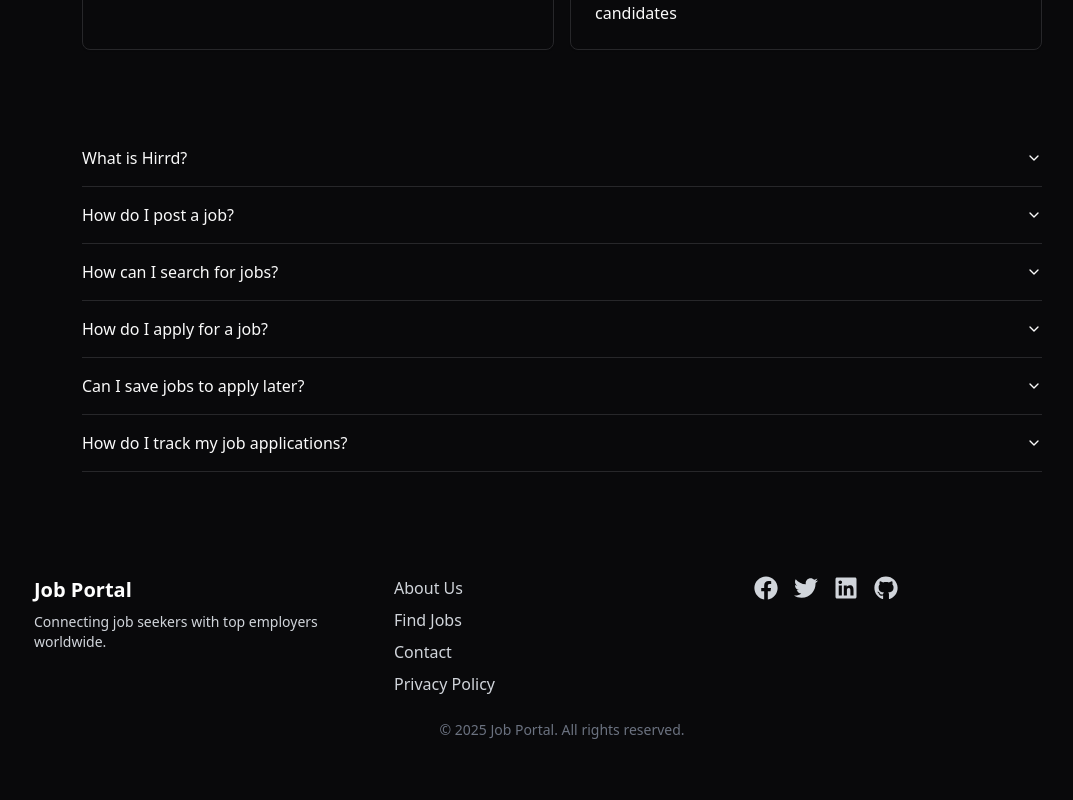
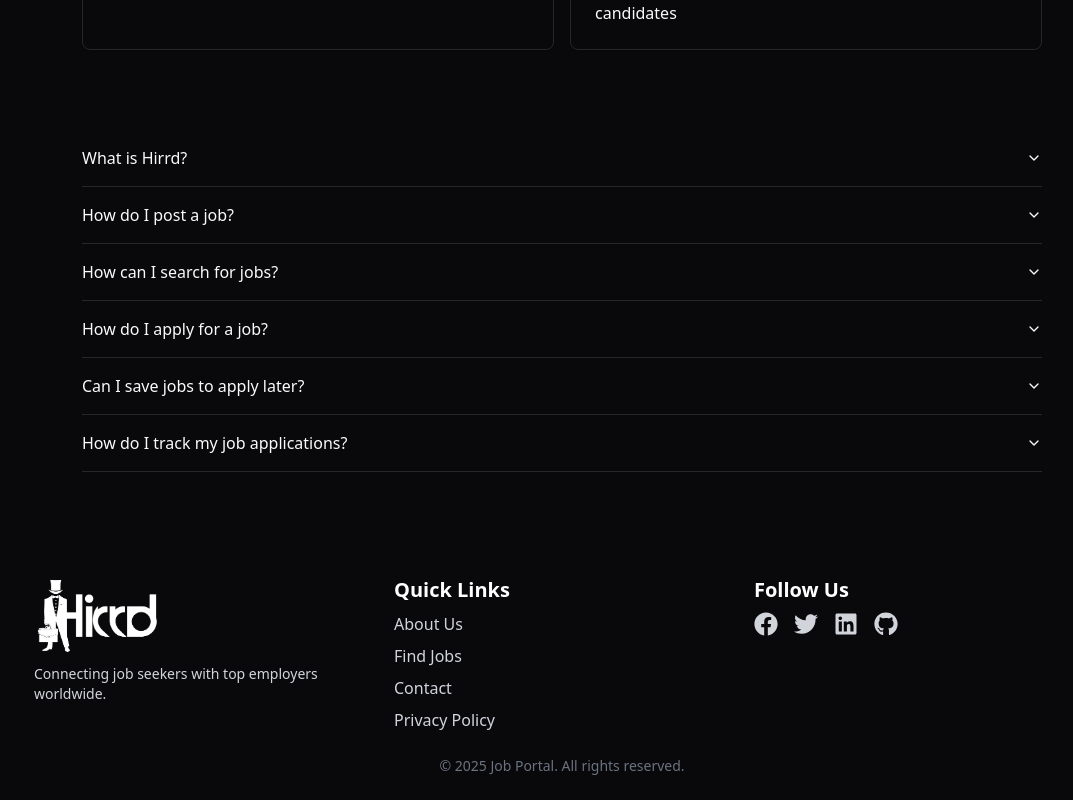
Before and after one commit to Sankalp20Tiwari/job_portal, a React (Vite) app: page / in a window 1280 px wide. Shown: the part 1575-2375 px from the top of the page, without its empty margins (78-1151 px from the left). Before the commit the page ends 2339 px from the top, so only its background shows below. Built offline with nearby package versions, Linux system fonts and the light colour scheme; no server answers.

Commit message:
footer update

```diff
--- a/src/components/footer.jsx
+++ b/src/components/footer.jsx
@@ -7,7 +7,7 @@ const Footer = () => {
         <div className="grid grid-cols-1 md:grid-cols-3 gap-6">
           {/* Brand & Description */}
           <div>
-            <h2 className="text-xl font-bold text-white">Job Portal</h2>
+            <img src="/logo.png" alt="hirrd" className='h-20'/>
             <p className="mt-2 text-sm">
               Connecting job seekers with top employers worldwide.
             </p>
@@ -15,6 +15,7 @@ const Footer = () => {
 
           {/* Navigation Links */}
           <div className="flex flex-col space-y-2">
+            <h2 className="text-xl font-semibold text-white">Quick Links</h2>
             <a href="/about" className="hover:text-white">About Us</a>
             <a href="/jobs" className="hover:text-white">Find Jobs</a>
             <a href="/contact" className="hover:text-white">Contact</a>
@@ -22,8 +23,10 @@ const Footer = () => {
           </div>
 
           {/* Social Media Links */}
-          <div className="flex space-x-4">
-            <a href="https://facebook.com" target="_blank" rel="noopener noreferrer">
+          <div className="flex  flex-col space-y-2">
+          <h3 className="text-xl font-semibold text-white">Follow Us</h3>
+           <div className="flex space-x-4">
+           <a href="https://facebook.com" target="_blank" rel="noopener noreferrer">
               <FaFacebook className="w-6 h-6 hover:text-blue-500" />
             </a>
             <a href="https://twitter.com" target="_blank" rel="noopener noreferrer">
@@ -35,6 +38,7 @@ const Footer = () => {
             <a href="https://github.com" target="_blank" rel="noopener noreferrer">
               <FaGithub className="w-6 h-6 hover:text-gray-400" />
             </a>
+           </div>
           </div>
         </div>
 
```
